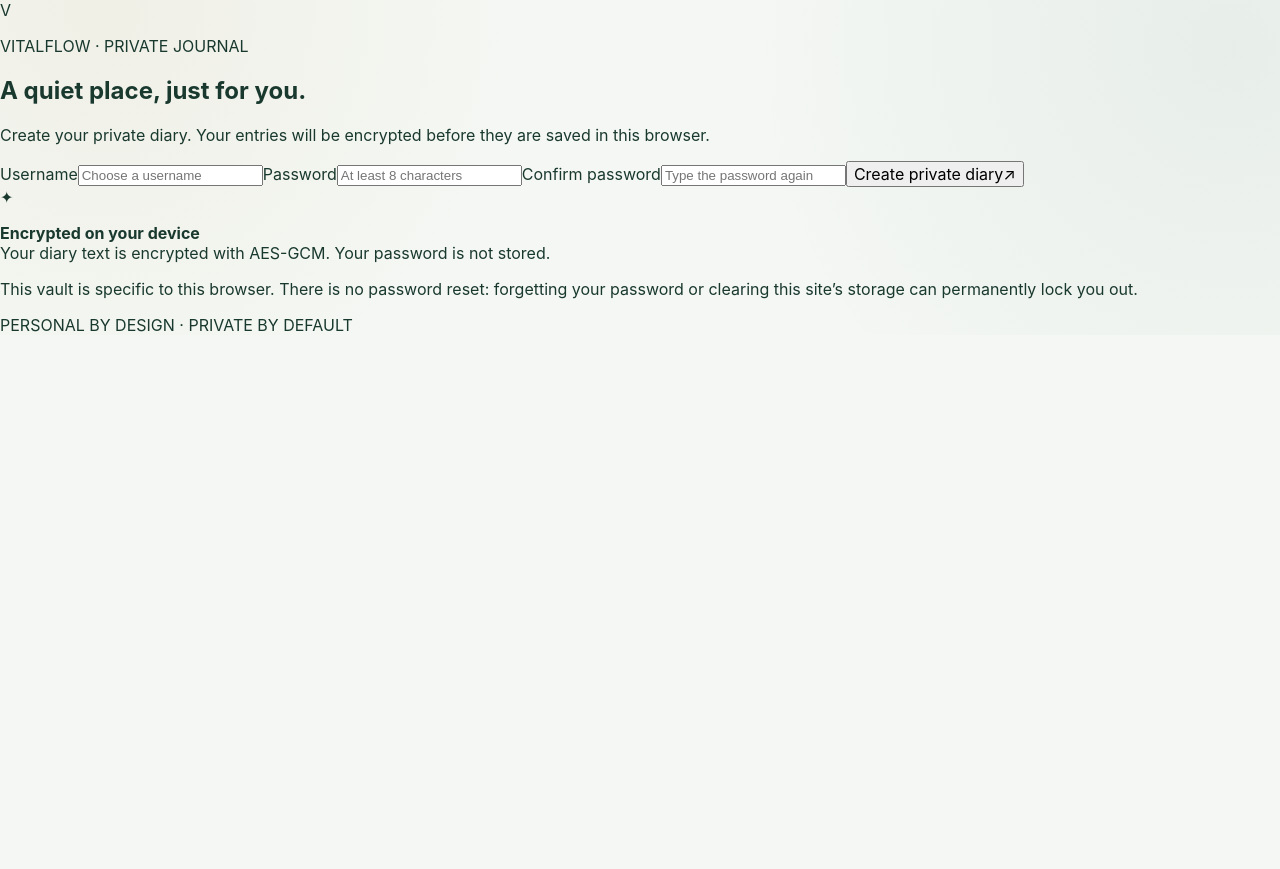
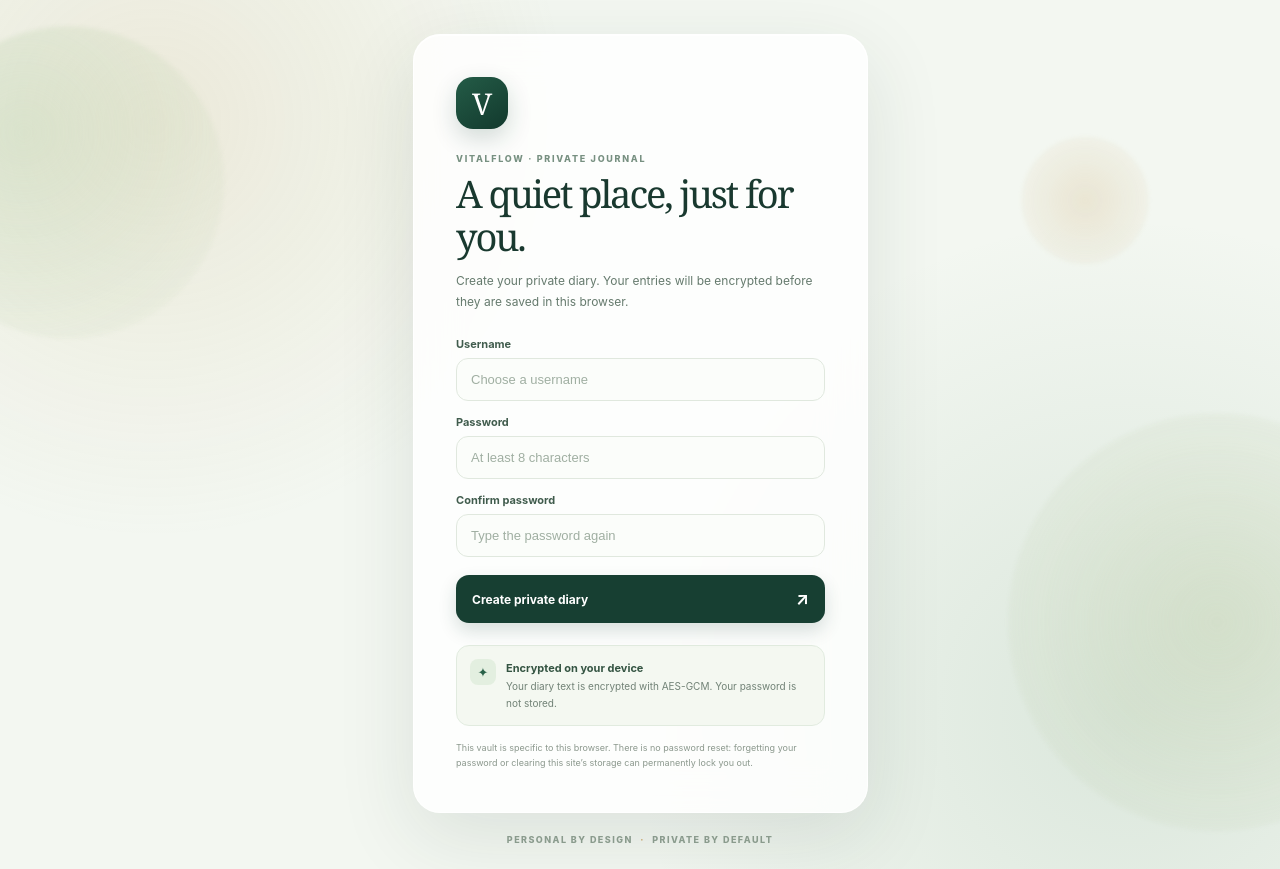
Before and after one commit to shalem046-cyber/daily-activity-tracker, a Next.js app: page / in a window 1280 px wide. Before the commit the page ends 800 px from the top, so only its background shows below. Built offline with nearby package versions, Linux system fonts and the light colour scheme.

Commit message:
Add polished animated login and floating UI

```diff
--- a/app/globals.css
+++ b/app/globals.css
@@ -899,3 +899,394 @@ textarea:focus-visible {
     line-height: 1.5;
   }
 }
+
+
+/* Soft motion, floating forms and polished private-vault screen */
+html {
+  scroll-behavior: smooth;
+}
+
+.page-shell {
+  animation: page-rise 720ms cubic-bezier(.2, .72, .24, 1) both;
+}
+
+.topbar {
+  animation: page-rise 650ms 50ms cubic-bezier(.2, .72, .24, 1) both;
+}
+
+.welcome-row {
+  animation: page-rise 700ms 110ms cubic-bezier(.2, .72, .24, 1) both;
+}
+
+.stats-grid {
+  animation: page-rise 720ms 170ms cubic-bezier(.2, .72, .24, 1) both;
+}
+
+.main-column > .panel:first-child {
+  animation: page-rise 760ms 220ms cubic-bezier(.2, .72, .24, 1) both;
+}
+
+.side-column > .panel:first-child {
+  animation: page-rise 760ms 300ms cubic-bezier(.2, .72, .24, 1) both;
+}
+
+.panel {
+  transition: transform 260ms ease, box-shadow 260ms ease, border-color 260ms ease;
+}
+
+@media (hover: hover) and (pointer: fine) {
+  .panel:hover {
+    transform: translateY(-3px);
+    box-shadow: 0 14px 36px rgba(35, 61, 47, 0.07);
+    border-color: #d4e1d5;
+  }
+}
+
+.auth-shell {
+  position: relative;
+  display: grid;
+  place-items: center;
+  isolation: isolate;
+  overflow: hidden;
+  min-height: 100vh;
+  padding: 34px 18px 24px;
+  background: #f3f7f1;
+  background-image: radial-gradient(circle at 12% 14%, rgba(200, 171, 111, 0.18), transparent 26rem),
+    radial-gradient(circle at 88% 82%, rgba(71, 132, 91, 0.14), transparent 31rem);
+}
+
+.auth-orb {
+  position: absolute;
+  z-index: -1;
+  width: 300px;
+  height: 300px;
+  border-radius: 50%;
+  filter: blur(2px);
+  opacity: 0.52;
+  pointer-events: none;
+  animation: float-orb 10s ease-in-out infinite alternate;
+}
+
+.auth-orb-one {
+  top: 5%;
+  left: -95px;
+  background: radial-gradient(circle at 36% 34%, rgba(190, 211, 174, 0.8), rgba(190, 211, 174, 0));
+}
+
+.auth-orb-two {
+  right: -110px;
+  bottom: 4%;
+  width: 390px;
+  height: 390px;
+  background: radial-gradient(circle at 50% 50%, rgba(189, 204, 165, 0.72), rgba(189, 204, 165, 0));
+  animation-delay: -4s;
+}
+
+.auth-orb-three {
+  top: 18%;
+  right: 12%;
+  width: 120px;
+  height: 120px;
+  background: radial-gradient(circle, rgba(209, 180, 127, 0.5), rgba(209, 180, 127, 0));
+  animation-delay: -2s;
+}
+
+.auth-card {
+  width: min(100%, 455px);
+  padding: clamp(27px, 5vw, 42px);
+  border: 1px solid rgba(255, 255, 255, 0.8);
+  border-radius: 27px;
+  background: rgba(255, 255, 255, 0.82);
+  box-shadow: 0 24px 80px rgba(26, 59, 43, 0.11), inset 0 1px 0 rgba(255,255,255,.9);
+  backdrop-filter: blur(22px);
+  -webkit-backdrop-filter: blur(22px);
+  animation: card-arrive 780ms cubic-bezier(.17, .76, .24, 1) both;
+}
+
+.auth-logo {
+  display: grid;
+  place-items: center;
+  width: 52px;
+  height: 52px;
+  margin-bottom: 24px;
+  border-radius: 17px;
+  background: linear-gradient(145deg, #245c47, #12392d);
+  color: white;
+  font-family: Georgia, "Times New Roman", serif;
+  font-size: 30px;
+  box-shadow: 0 9px 24px rgba(21, 63, 51, 0.2);
+  animation: logo-breathe 5s ease-in-out infinite;
+}
+
+.auth-kicker {
+  margin: 0 0 8px;
+  color: #779081;
+  font-size: 9px;
+  font-weight: 800;
+  letter-spacing: .19em;
+}
+
+.auth-card h1 {
+  margin: 0;
+  color: #19392f;
+  font-family: Georgia, "Times New Roman", serif;
+  font-size: clamp(30px, 5vw, 38px);
+  font-weight: 500;
+  letter-spacing: -.055em;
+  line-height: 1.13;
+}
+
+.auth-description {
+  margin: 12px 0 24px;
+  color: #657a6d;
+  font-size: 12px;
+  line-height: 1.8;
+}
+
+.auth-form {
+  display: grid;
+  gap: 14px;
+}
+
+.auth-label {
+  display: grid;
+  gap: 7px;
+  color: #405c4d;
+  font-size: 11px;
+  font-weight: 750;
+}
+
+.auth-input {
+  display: block;
+  width: 100%;
+  min-width: 0;
+  padding: 13px 14px;
+  border: 1px solid #e0e8de;
+  border-radius: 12px;
+  background: rgba(251, 253, 250, 0.95);
+  color: #19392f;
+  font-size: 13px;
+  outline: none;
+  transition: border-color 170ms ease, box-shadow 170ms ease, background 170ms ease;
+}
+
+.auth-input::placeholder {
+  color: #a0afa2;
+}
+
+.auth-input:focus {
+  border-color: #80a88b;
+  background: #fff;
+  box-shadow: 0 0 0 4px rgba(73, 129, 89, .09);
+}
+
+.auth-submit {
+  display: flex;
+  align-items: center;
+  justify-content: space-between;
+  gap: 12px;
+  margin-top: 4px;
+  padding: 14px 16px;
+  border: 0;
+  border-radius: 13px;
+  background: #173f32;
+  color: #fff;
+  cursor: pointer;
+  font-size: 12px;
+  font-weight: 750;
+  box-shadow: 0 8px 18px rgba(21, 63, 51, 0.16);
+  transition: transform 180ms ease, background 180ms ease, box-shadow 180ms ease, opacity 180ms ease;
+}
+
+.auth-submit:hover:not(:disabled) {
+  transform: translateY(-2px);
+  background: #245e47;
+  box-shadow: 0 12px 23px rgba(21, 63, 51, 0.2);
+}
+
+.auth-submit:disabled {
+  opacity: .65;
+  cursor: wait;
+}
+
+.auth-submit span {
+  font-size: 17px;
+}
+
+.auth-error {
+  margin: 12px 0 0;
+  padding: 10px 12px;
+  border: 1px solid #efd8d0;
+  border-radius: 10px;
+  background: #fff8f5;
+  color: #974938;
+  font-size: 11px;
+  line-height: 1.55;
+  overflow-wrap: anywhere;
+}
+
+.auth-assurance {
+  display: flex;
+  gap: 10px;
+  align-items: flex-start;
+  margin-top: 22px;
+  padding: 13px;
+  border: 1px solid #e1ebdf;
+  border-radius: 13px;
+  background: #f4f8f1;
+}
+
+.assurance-icon {
+  display: grid;
+  place-items: center;
+  flex: 0 0 auto;
+  width: 26px;
+  height: 26px;
+  border-radius: 8px;
+  background: #e3efe0;
+  color: #286148;
+  font-size: 13px;
+}
+
+.auth-assurance p {
+  margin: 0;
+  color: #718276;
+  font-size: 10px;
+  line-height: 1.7;
+}
+
+.auth-assurance strong {
+  color: #345442;
+  font-size: 11px;
+}
+
+.auth-warning {
+  margin: 14px 0 0;
+  color: #8b988d;
+  font-size: 9px;
+  line-height: 1.7;
+}
+
+.auth-footer {
+  margin: 21px 0 0;
+  color: #8a9b8d;
+  font-size: 9px;
+  font-weight: 800;
+  letter-spacing: .16em;
+  text-align: center;
+  animation: fade-in 900ms 250ms both;
+}
+
+.auth-footer span {
+  color: #c5a56b;
+  padding: 0 4px;
+}
+
+.auth-card-loading {
+  text-align: left;
+}
+
+.loading-line {
+  width: 100%;
+  height: 3px;
+  margin-top: 28px;
+  border-radius: 99px;
+  background: linear-gradient(90deg, #286148, #d6e5d2, #286148);
+  background-size: 200% 100%;
+  animation: loading-sheen 1.4s linear infinite;
+}
+
+.header-actions {
+  display: flex;
+  align-items: center;
+  justify-content: flex-end;
+  gap: 16px;
+}
+
+.lock-button {
+  display: inline-flex;
+  align-items: center;
+  gap: 7px;
+  padding: 9px 12px;
+  border: 1px solid #dbe6da;
+  border-radius: 11px;
+  background: rgba(255, 255, 255, .75);
+  color: #3f6250;
+  cursor: pointer;
+  font-size: 11px;
+  font-weight: 700;
+  white-space: nowrap;
+  transition: background 160ms ease, border-color 160ms ease, transform 160ms ease;
+}
+
+.lock-button:hover {
+  transform: translateY(-1px);
+  border-color: #adc7ae;
+  background: #fff;
+}
+
+@keyframes page-rise {
+  from { opacity: 0; transform: translateY(13px); }
+  to { opacity: 1; transform: translateY(0); }
+}
+
+@keyframes card-arrive {
+  from { opacity: 0; transform: translateY(18px) scale(.985); }
+  to { opacity: 1; transform: translateY(0) scale(1); }
+}
+
+@keyframes float-orb {
+  0% { transform: translate3d(0, 0, 0) scale(1); }
+  100% { transform: translate3d(22px, -18px, 0) scale(1.07); }
+}
+
+@keyframes logo-breathe {
+  0%, 100% { box-shadow: 0 9px 24px rgba(21, 63, 51, 0.18); }
+  50% { box-shadow: 0 12px 30px rgba(21, 63, 51, 0.27); }
+}
+
+@keyframes fade-in {
+  from { opacity: 0; }
+  to { opacity: 1; }
+}
+
+@keyframes loading-sheen {
+  from { background-position: 100% 0; }
+  to { background-position: -100% 0; }
+}
+
+@media (max-width: 620px) {
+  .header-actions {
+    align-items: flex-end;
+    flex-direction: column;
+    gap: 8px;
+  }
+
+  .lock-button {
+    padding: 7px 9px;
+    font-size: 10px;
+  }
+
+  .auth-card {
+    border-radius: 22px;
+  }
+
+  .auth-orb-one {
+    left: -175px;
+  }
+
+  .auth-orb-two {
+    right: -220px;
+  }
+}
+
+@media (prefers-reduced-motion: reduce) {
+  *,
+  *::before,
+  *::after {
+    scroll-behavior: auto !important;
+    animation-duration: 0.01ms !important;
+    animation-iteration-count: 1 !important;
+    transition-duration: 0.01ms !important;
+  }
+}
```
